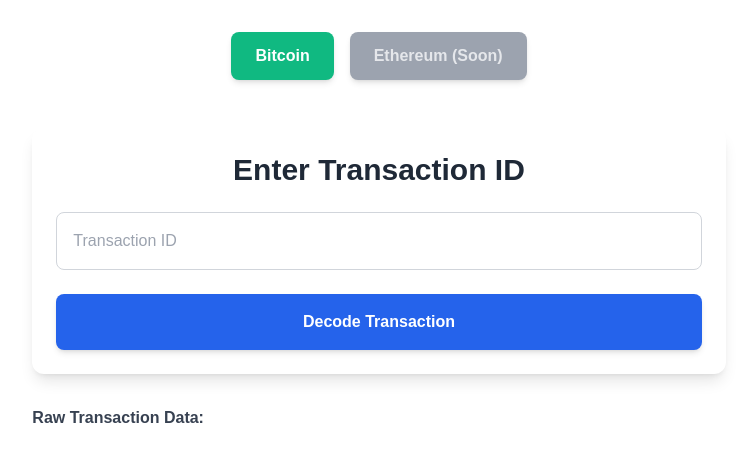
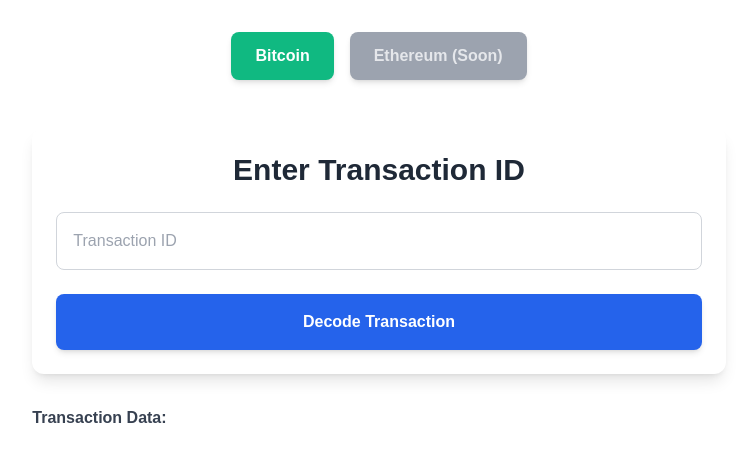
Before and after one commit to AydinTuna/raw-transaction-parser, a Next.js app: page /bitcoin in a window 1280 px wide. Shown: the top 462 px of the page, without its empty margins (261-1015 px from the left). Built offline with nearby package versions, Linux system fonts and the light colour scheme.

Commit message:
text fix

```diff
--- a/app/bitcoin/page.tsx
+++ b/app/bitcoin/page.tsx
@@ -75,7 +75,7 @@
             </form>
 
             <div className="w-full mt-8">
-                <p className="font-bold w-full text-start mb-2 text-gray-700">Raw Transaction Data:</p>
+                <p className="font-bold w-full text-start mb-2 text-gray-700">Transaction Data:</p>
                 {loading && <p className="text-black mt-4 font-bold w-full text-center">Loading...</p>}
                 {transaction && !loading ? (
                     <RawTransaction rawTxDataJson={transaction} />
```
